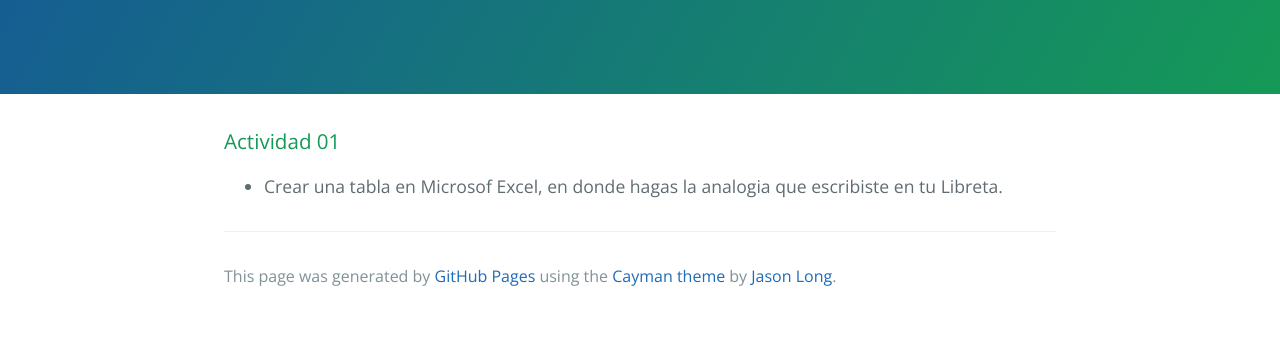
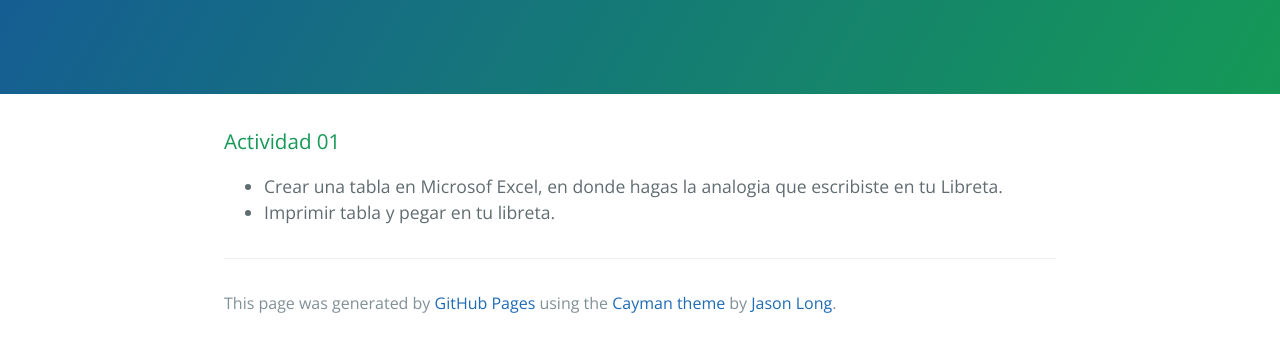
Before and after one commit to Gabe-Spice/Gabe-Spice.github.io, a plain HTML site: page index.html in a window 1280 px wide. Shown: the part 254-606 px from the top of the page. Drawn offline with nearby package versions, Linux system fonts and the light colour scheme.

Commit message:
Update index.html

```diff
--- a/index.html
+++ b/index.html
@@ -21,6 +21,7 @@
 
 <ul>
 <li>Crear una tabla en Microsof Excel, en donde hagas la analogia que escribiste en tu Libreta.</li>
+<li>Imprimir tabla y pegar en tu libreta.</li>
 </ul>
 
 
```
